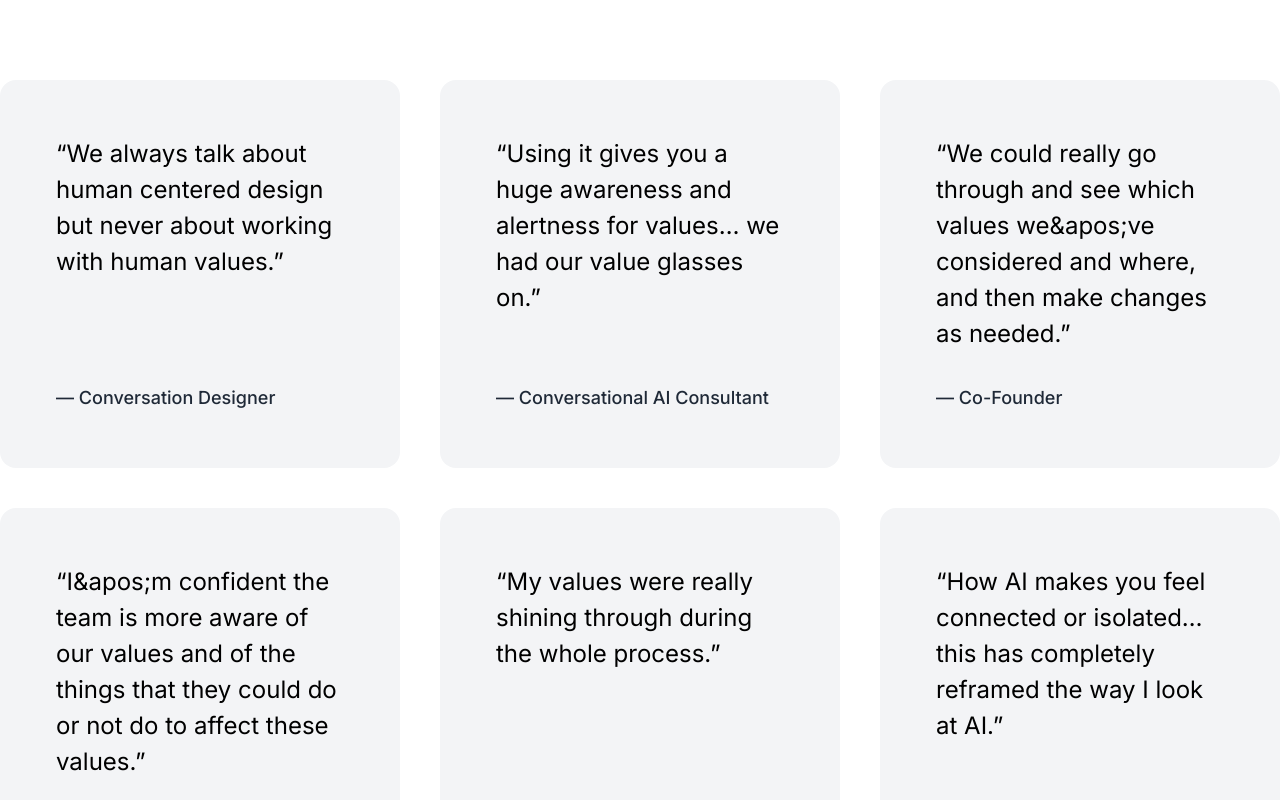
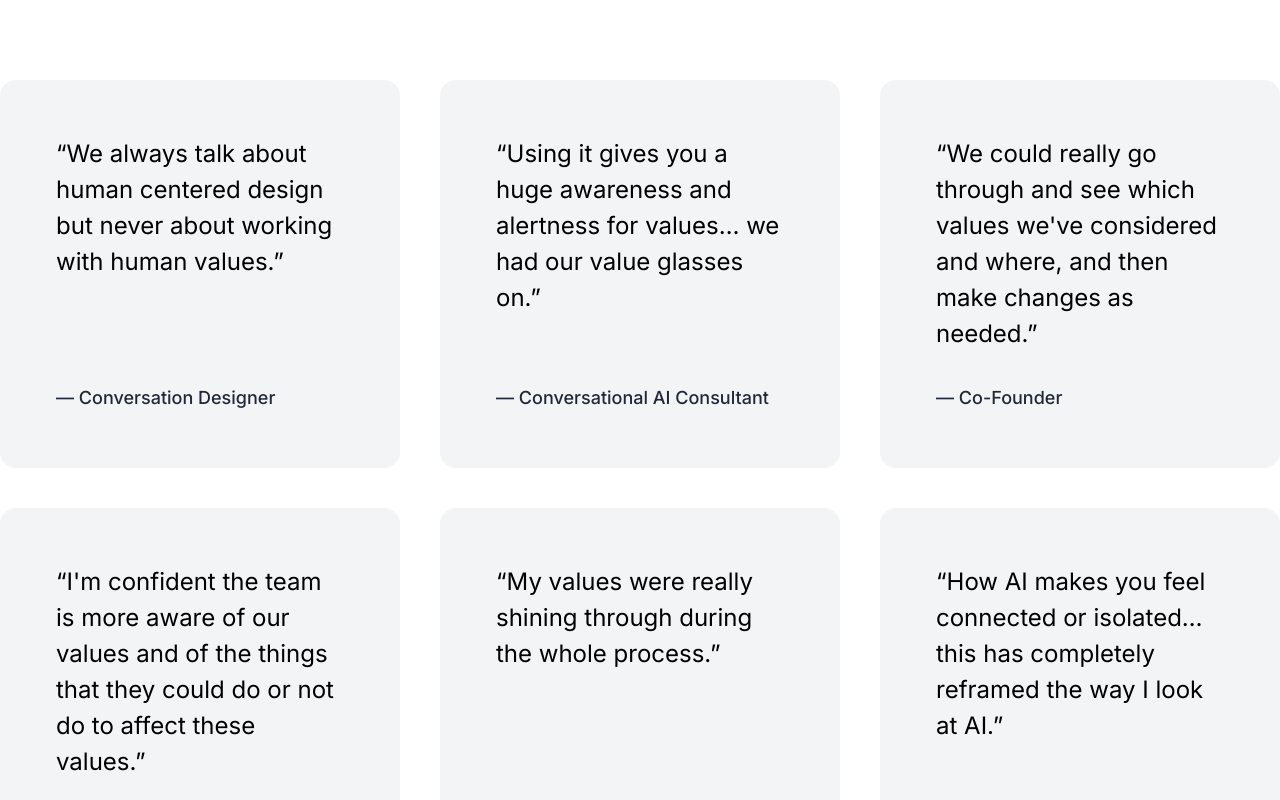
Before and after one commit to MalakSadek/VSCA-website, a Next.js app: page / in a window 1280 px wide. Shown: the part 4000-4800 px from the top of the page. Built offline with nearby package versions, Linux system fonts and the light colour scheme.

Commit message:
Update Testimonials.tsx

```diff
--- a/src/components/Testimonials.tsx
+++ b/src/components/Testimonials.tsx
@@ -11,11 +11,11 @@ const testimonials = [
     author: "Conversational AI Consultant",
   },
   {
-    quote: "We could really go through and see which values we&apos;ve considered and where, and then make changes as needed.",
+    quote: "We could really go through and see which values we've considered and where, and then make changes as needed.",
     author: "Co-Founder",
   },
   {
-    quote: "I&apos;m confident the team is more aware of our values and of the things that they could do or not do to affect these values.",
+    quote: "I'm confident the team is more aware of our values and of the things that they could do or not do to affect these values.",
     author: "Conversational AI User",
   },
   {
```
